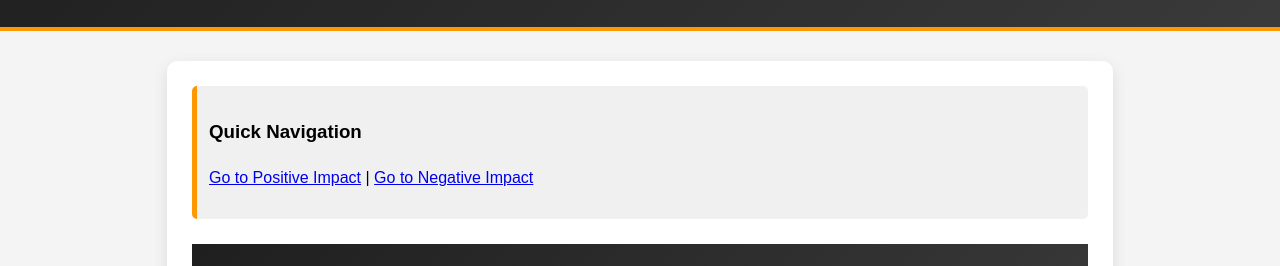
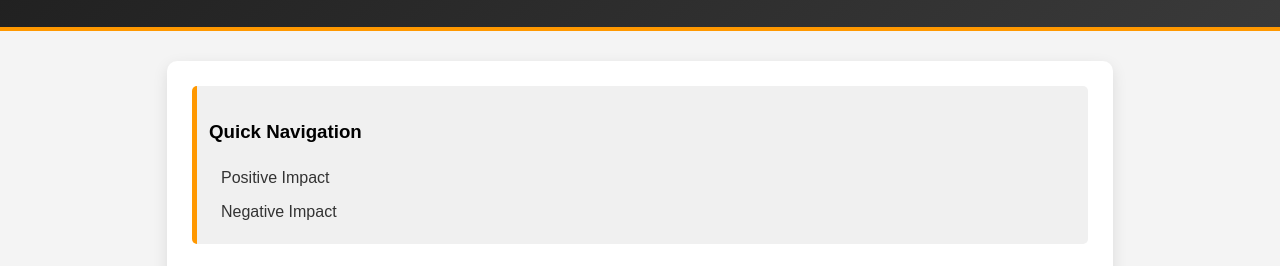
Before and after one commit to mandan-codriva/HTML-CSS-Assignment, a plain HTML site: page day4/index.html in a window 1280 px wide. Shown: the part 115-381 px from the top of the page. Drawn offline with Linux system fonts and the light colour scheme.

Commit message:
Remark_Updated

```diff
--- a/day4/index.html
+++ b/day4/index.html
@@ -39,10 +39,12 @@
     <main>
       <aside>
         <h3>Quick Navigation</h3>
-        <p>
-          <a href="#positive">Go to Positive Impact</a> |
-          <a href="#negative">Go to Negative Impact</a>
-        </p>
+          <nav aria-label="Secondary Navigation">
+            <ul>
+              <li><a href="#positive">Positive Impact</a></li>
+              <li><a href="#negative">Negative Impact</a></li>
+            </ul>
+          </nav>
       </aside>
 
       <article>
--- a/day4/style.css
+++ b/day4/style.css
@@ -203,3 +203,22 @@ figcaption {
   transform: scale(1.03);
   background: linear-gradient(135deg, #e68900, #e64a19);
 }
+aside nav ul {
+  list-style: none;
+  padding: 0;
+  margin: 0;
+}
+
+aside nav li {
+  margin-bottom: 8px;
+}
+
+aside nav a {
+  text-decoration: none;
+  color: #333;
+  font-weight: 500;
+}
+
+aside nav a:hover {
+  color: #ff9800;
+}
```
